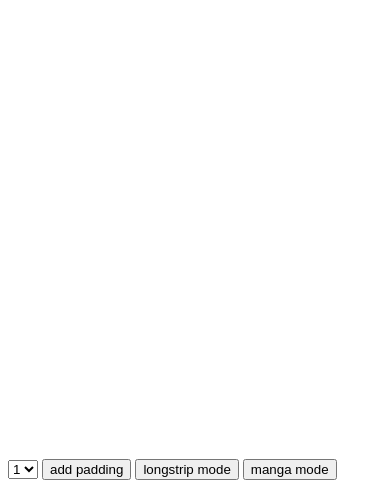
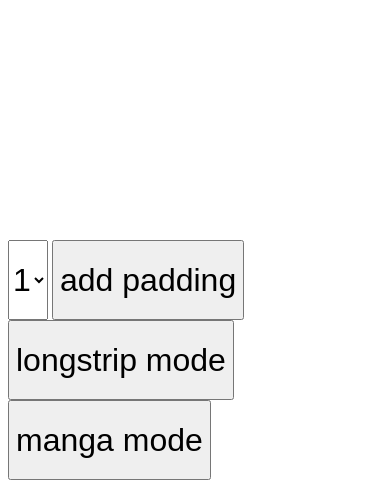
Before and after one commit to HermesPasser/cascade, a Flask app: template src/templates/reader.html in a window 390 px wide. Shown: the part 364-844 px from the top of the page. Run offline with Flask 3, Linux system fonts and the light colour scheme; the template is opened without the code that fills it: most values are stand-ins (such as "Sample title", 1, 10 or a date in 2020).

Commit message:
Make reader controls visible on mobile
The controls are still ugly and the layout need to be redone, but
for now is at least usable.

```diff
--- a/src/templates/reader.html
+++ b/src/templates/reader.html
@@ -31,6 +31,16 @@
 			.controls {
 				position: fixed;
 				bottom: 0;
+			}
+
+			@media only screen and (max-width: 1000px) {
+				.controls {
+					select,
+					button {
+						font-size: xx-large;
+						height: 5rem;
+					}
+				}
 			}
 		</style>
 	</head>
```
